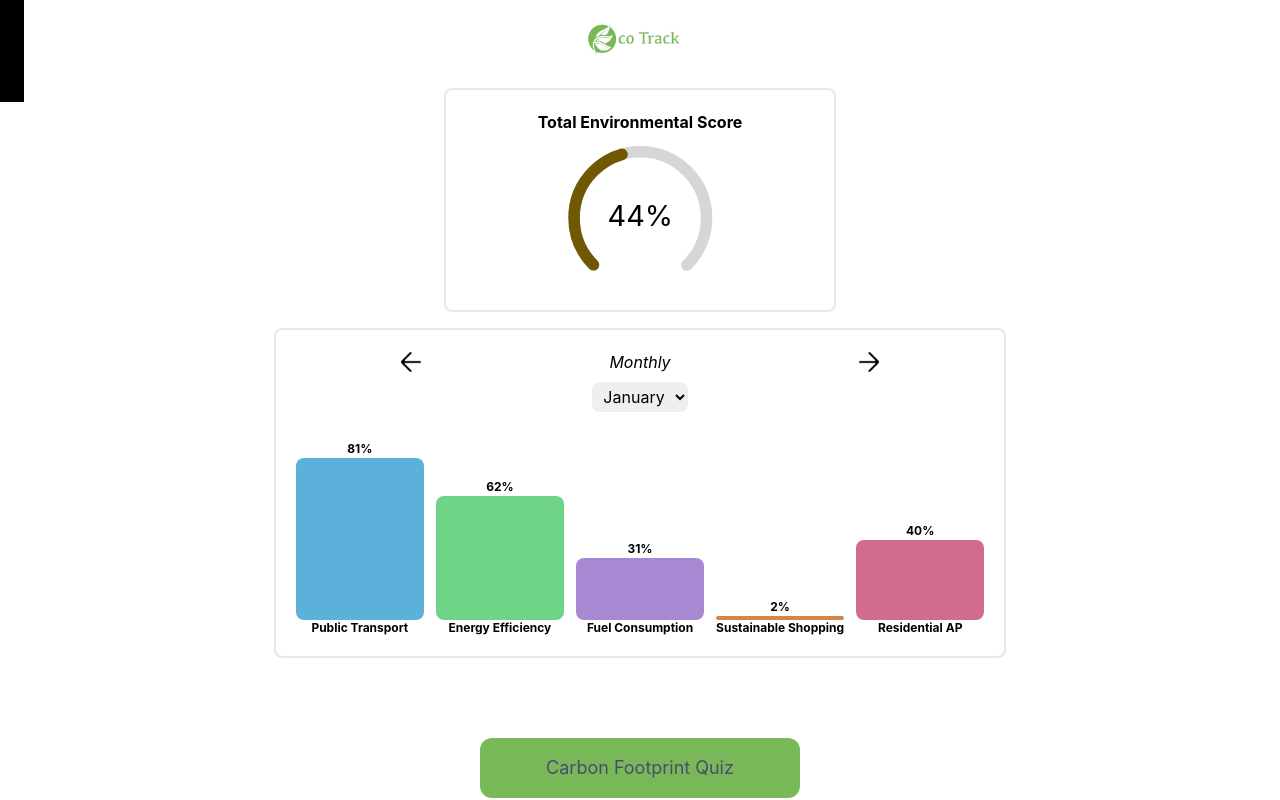
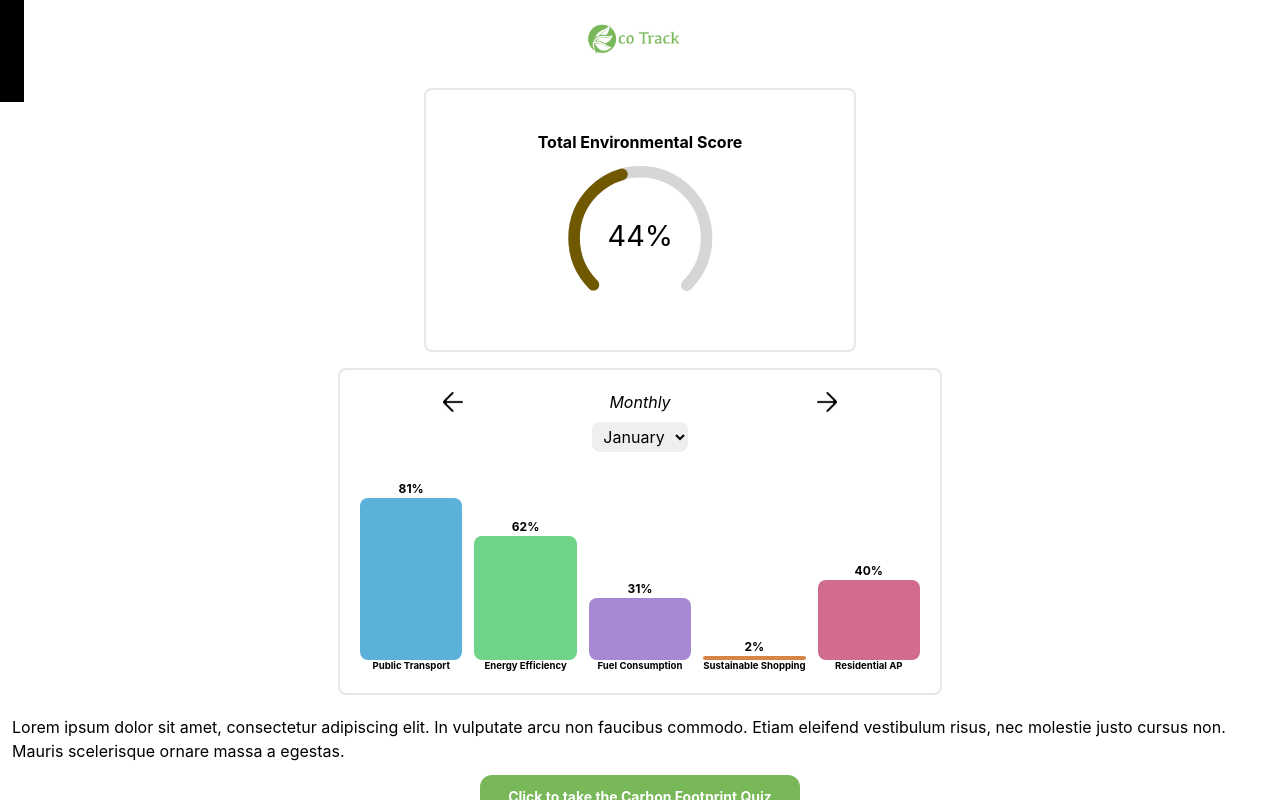
Before and after one commit to grayzcale/green-project, a React (Create React App) app: page /stats in a window 1280 px wide. Built offline with nearby package versions, Linux system fonts and the light colour scheme.

Commit message:
Fix bar text

```diff
--- /dev/null
+++ b/src/assets/tiny_text.css
@@ -0,0 +1,4 @@
+.text-xxs {
+    font-size: 0.6rem;
+    line-height: 0.8rem;
+}
--- a/src/pages/Stats.js
+++ b/src/pages/Stats.js
@@ -4,6 +4,7 @@ import { Link } from "react-router-dom";
 
 import { CircularProgressbar, buildStyles } from "react-circular-progressbar";
 import "react-circular-progressbar/dist/styles.css";
+import "../assets/tiny_text.css";
 
 const Stats = () => {
   const randomInt = () => Math.floor(Math.random() * 100) + 1;
@@ -56,7 +57,7 @@ const Stats = () => {
 
   return (
     <div className="flex flex-col justify-center items-center">
-      <div className="flex flex-wrap justify-center border-2 rounded-lg m-2 p-5">
+      <div className="flex flex-wrap justify-center border-2 rounded-lg m-2 p-10">
         <span className="pb-3 font-bold">Total Environmental Score</span>
         <CircularProgressbar
           className="size-36"
@@ -74,7 +75,7 @@ const Stats = () => {
           })}
         />
       </div>
-      <div className="flex flex-wrap justify-center space-x-5 border-2 rounded-lg m-2 mb-20 p-5">
+      <div className="flex flex-wrap justify-center border-2 rounded-lg m-2 p-5">
         <div className="">
           <div className="grid grid-cols-3">
             <button onClick={(event) => changeGraphRangeR(event, -1)}>
@@ -189,20 +190,23 @@ const Stats = () => {
             </div>
           </div>
           <div className="grid grid-cols-5 gap-3 text-xs">
-            <span className="text-center text-xs font-bold">Public Transport</span>
-            <span className="text-center text-xs font-bold">Energy Efficiency</span>
-            <span className="text-center text-xs font-bold">Fuel Consumption</span>
-            <span className="text-center text-xs font-bold">Sustainable Shopping</span>
-            <span className="text-center text-xs font-bold">Residential AP</span>
+            <span className="text-center font-bold text-xxs">Public Transport</span>
+            <span className="text-center text-xxs font-bold">Energy Efficiency</span>
+            <span className="text-center text-xxs font-bold">Fuel Consumption</span>
+            <span className="text-center text-xxs font-bold">Sustainable Shopping</span>
+            <span className="text-center text-xxs font-bold">Residential AP</span>
           </div>
         </div>
       </div>
-      <div className="w-80 p-4 rounded-xl bg-[#79B859] justify-center items-center">
+      <a className="m-3">
+        Lorem ipsum dolor sit amet, consectetur adipiscing elit. In vulputate arcu non faucibus commodo. Etiam eleifend vestibulum risus, nec molestie justo cursus non. Mauris scelerisque ornare massa a egestas.
+      </a>
+      <div className="w-80 p-3 rounded-xl bg-[#79B859] justify-center items-center">
         <Link
-          className="text-lg flex justify-center items-center text-[#484D6D]"
+          className="text-sm flex justify-center items-center font-bold text-white"
           to="/carbon_calculator"
         >
-          Carbon Footprint Quiz
+          Click to take the Carbon Footprint Quiz
         </Link>
       </div>
     </div>
```
